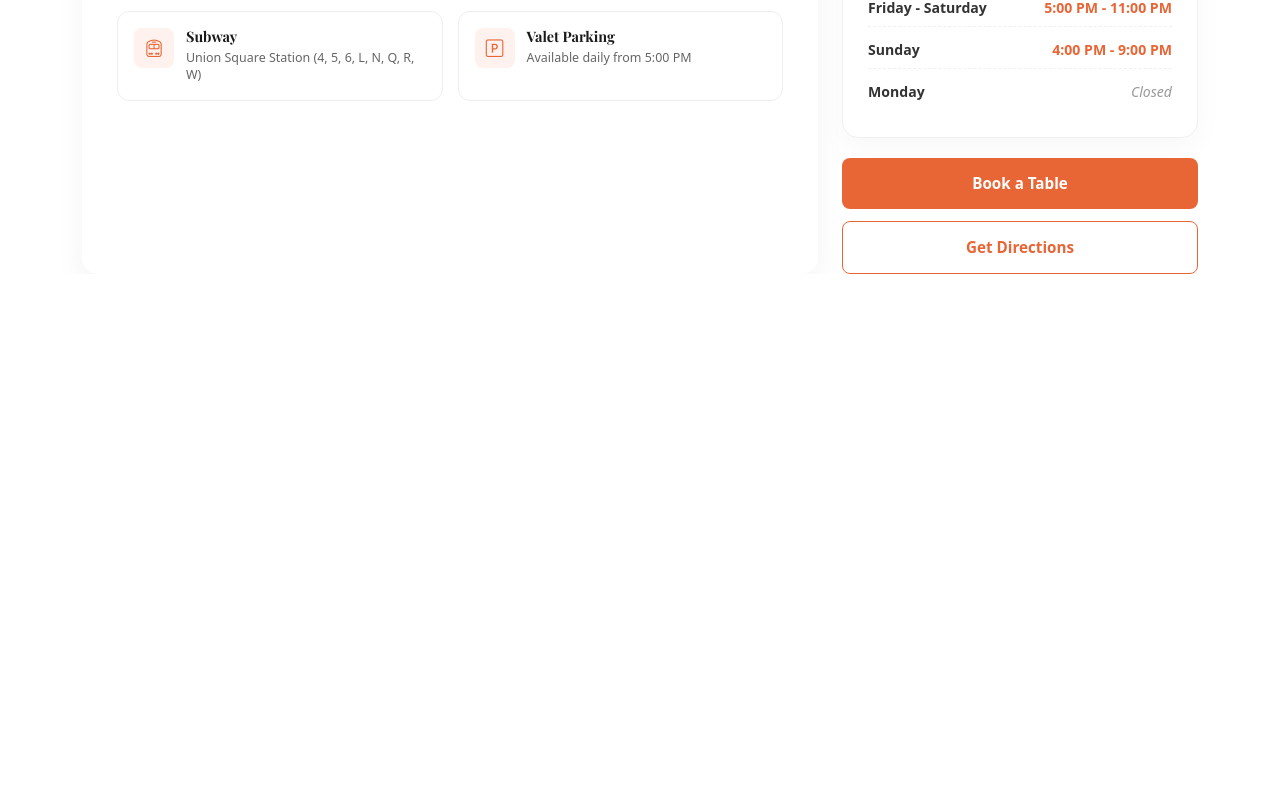
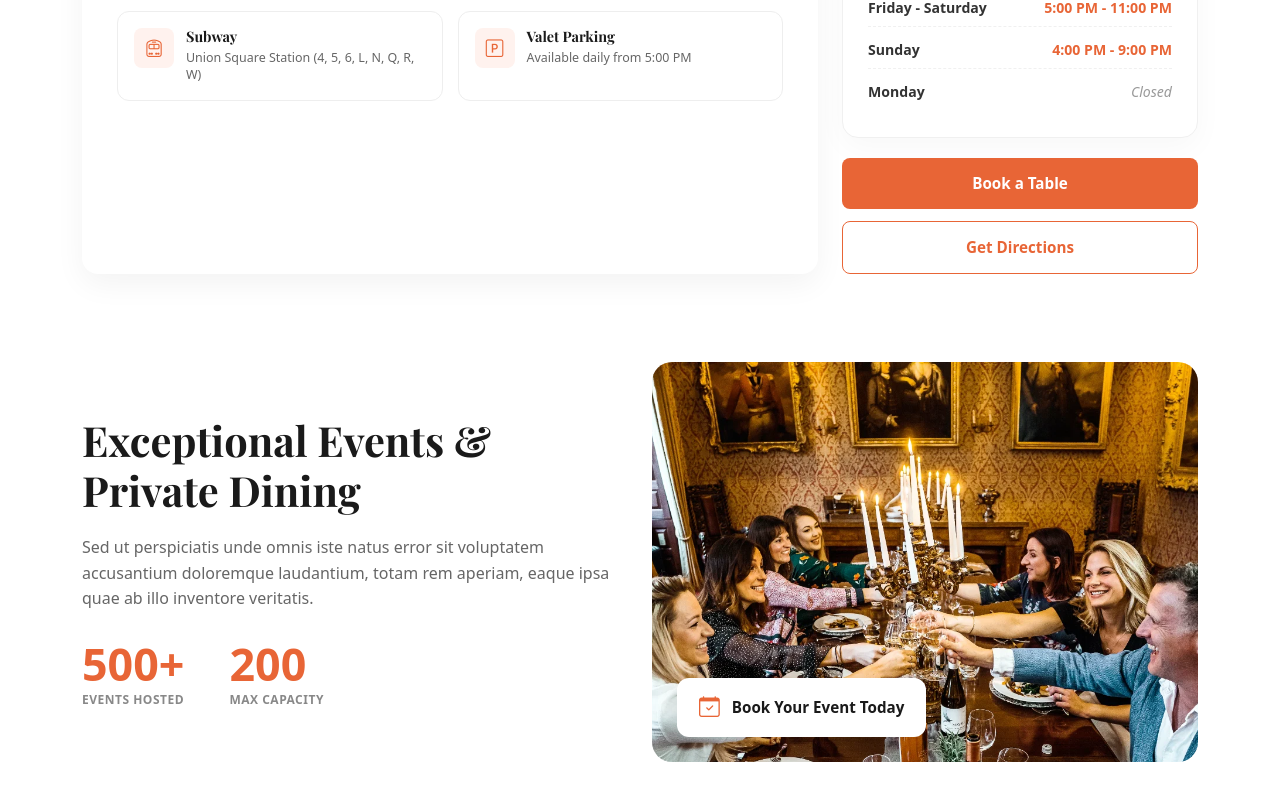
Before and after one commit to hashemabokasem2-creator/Restaurant-website, a React (Vite) app: page / in a window 1280 px wide. Shown: the part 6705-7505 px from the top of the page. Before the commit the page ends 6979 px from the top, so only its background shows below. Built offline with nearby package versions, Linux system fonts and the light colour scheme.

Commit message:
add section dining.

```diff
--- a/src/App.jsx
+++ b/src/App.jsx
@@ -9,6 +9,7 @@ import Testimonials from "./Testimonials.jsx";
 import Chefs from "./Chefs.jsx";
 import Formseginin from "./segin-in.jsx";
 import Maptorestaurant from "./Maptorestaurant.jsx";
+import Dining from "./dining.jsx";
 
 function App() {
   return (
@@ -22,6 +23,7 @@ function App() {
       <Chefs />
       <Formseginin />
       <Maptorestaurant />
+      <Dining />
     </>
   );
 }
--- /dev/null
+++ b/src/dining.jsx
@@ -0,0 +1,52 @@
+import React from "react";
+import events from "./assets/event-2.webp";
+
+function Dining() {
+  return (
+    <>
+      <section className="container mt-5">
+        <div className="row events-section-row align-items-center">
+          <div className="col-md-6">
+            <div className="events-content-wrapper">
+              <h2 className="events-title">
+                Exceptional Events &amp; Private Dining
+              </h2>
+
+              <p className="events-description">
+                Sed ut perspiciatis unde omnis iste natus error sit voluptatem
+                accusantium doloremque laudantium, totam rem aperiam, eaque ipsa
+                quae ab illo inventore veritatis.
+              </p>
+              <div className="events-stats-group">
+                <div className="stat-item">
+                  <span className="stat-number">500+</span>
+                  <span className="stat-label">EVENTS HOSTED</span>
+                </div>
+
+                <div className="stat-item">
+                  <span className="stat-number">200</span>
+                  <span className="stat-label">MAX CAPACITY</span>
+                </div>
+              </div>
+            </div>
+          </div>
+          <div className="col-md-6">
+            <div className="event-image-wrapper">
+              <img
+                src={events}
+                alt="Private Dining Event"
+                className="event-main-img"
+              />
+              <div className="event-floating-badge">
+                <i className="bi bi-calendar-check"></i>
+                <span>Book Your Event Today</span>
+              </div>
+            </div>
+          </div>
+        </div>
+      </section>
+    </>
+  );
+}
+
+export default Dining;
--- a/src/index.css
+++ b/src/index.css
@@ -1742,3 +1742,94 @@ h6 {
   background-color: var(--primary-color);
   color: #ffffff;
 }
+
+.events-section-row {
+  padding: 40px 0;
+}
+
+.events-content-wrapper {
+  display: flex;
+  flex-direction: column;
+  gap: 20px;
+}
+
+.events-title {
+  font-size: 2.6rem;
+  font-weight: 800;
+  color: #1a1a1a;
+  line-height: 1.2;
+  margin: 0;
+}
+
+.events-description {
+  font-size: 1rem;
+  color: #666666;
+  line-height: 1.6;
+  margin: 0;
+}
+
+.events-stats-group {
+  display: flex;
+  align-items: center;
+  gap: 45px;
+  margin-top: 10px;
+}
+
+.stat-item {
+  display: flex;
+  flex-direction: column;
+  gap: 4px;
+}
+
+.stat-number {
+  font-size: 2.8rem;
+  font-weight: 800;
+  color: var(--primary-color);
+  line-height: 1;
+}
+
+.stat-label {
+  font-size: 0.75rem;
+  font-weight: 700;
+  color: #888888;
+  letter-spacing: 0.5px;
+}
+
+.event-image-wrapper {
+  position: relative;
+  width: 100%;
+  border-radius: 20px;
+  overflow: hidden;
+}
+
+.event-main-img {
+  width: 100%;
+  height: 400px;
+  object-fit: cover;
+  display: block;
+}
+
+.event-floating-badge {
+  position: absolute;
+  bottom: 25px;
+  left: 25px;
+  background-color: #ffffff;
+  padding: 14px 22px;
+  border-radius: 12px;
+  box-shadow: 0 10px 25px rgba(0, 0, 0, 0.15);
+  display: flex;
+  align-items: center;
+  gap: 12px;
+  z-index: 2;
+}
+
+.event-floating-badge i {
+  color: var(--primary-color);
+  font-size: 1.3rem;
+}
+
+.event-floating-badge span {
+  font-size: 0.95rem;
+  font-weight: 700;
+  color: #1a1a1a;
+}
```
Also changed, not shown: src/assets/event-2.webp (added).
